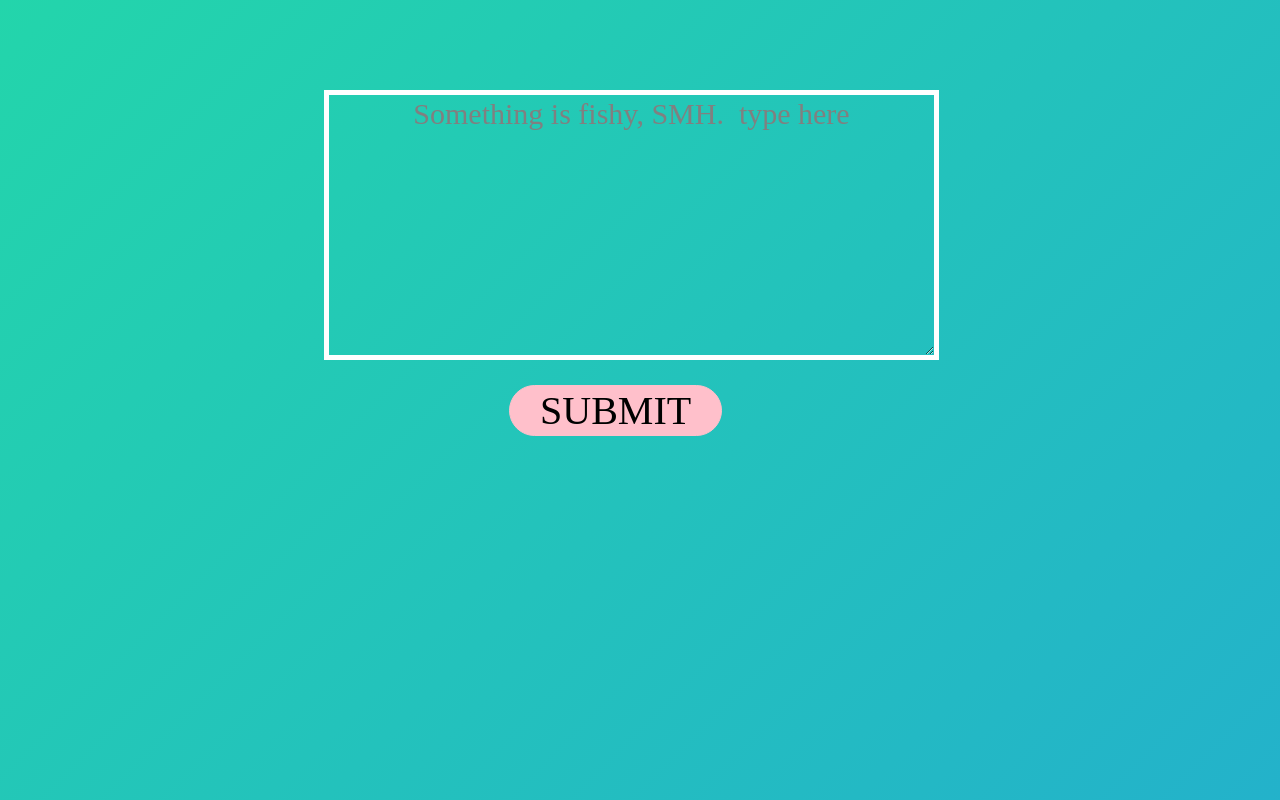
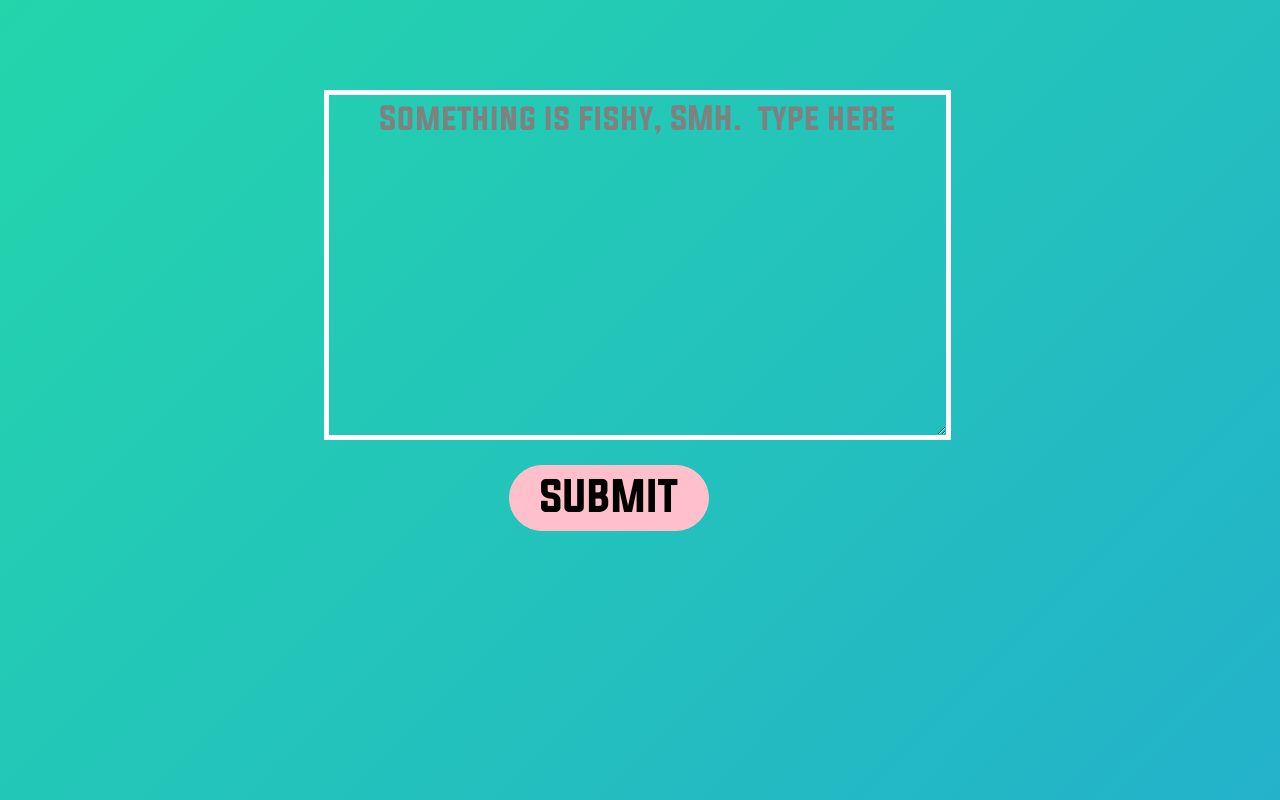
Before and after one commit to yummyweb/Detectia, a Flask app: page /detect in a window 1280 px wide. Run offline with Flask 2, Linux system fonts and the light colour scheme; some web fonts are replaced.

Commit message:
Added more styling fro detect.html

```diff
--- a/static/detect.css
+++ b/static/detect.css
@@ -1,6 +1,6 @@
 @font-face {
   font-family: "evogria";
-  src: url("/static/vogria-webfont.woff");
+  src: url("/static/evogria-webfont.woff");
 }
 textarea {
   font-family: "evogria";
```
